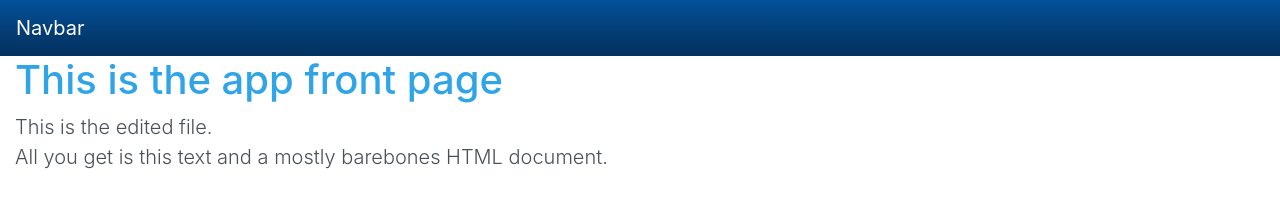
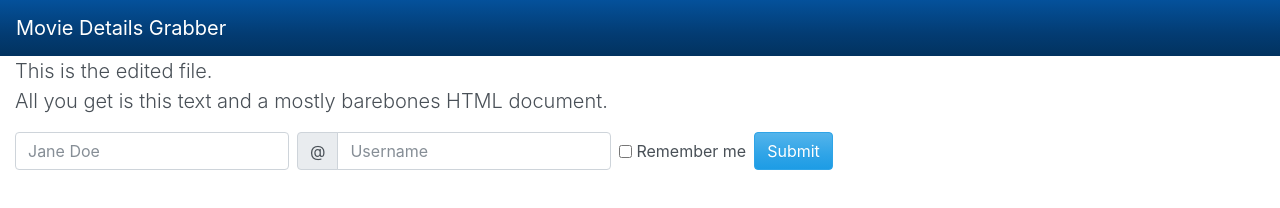
Before and after one commit to KryptonB/movie-details-finder, a plain HTML site: page index.html in a window 1280 px wide. Drawn offline with nearby package versions, Linux system fonts and the light colour scheme.

Commit message:
Added form to get user inputs

```diff
--- a/index.html
+++ b/index.html
@@ -17,7 +17,7 @@
   <body>
 
     <nav class="navbar navbar-expand-md navbar-dark bg-dark">
-      <a class="navbar-brand" href="#">Navbar</a>
+      <a class="navbar-brand" href="#">Movie Details Grabber</a>
       <button class="navbar-toggler" type="button" data-toggle="collapse" data-target="#navbarsExampleDefault" aria-controls="navbarsExampleDefault" aria-expanded="false" aria-label="Toggle navigation">
         <span class="navbar-toggler-icon"></span>
       </button>
@@ -27,8 +27,44 @@
     <main role="main" class="container-fluid">
 
       <div class="starter-template">
-        <h1>This is the app front page</h1>
+        <!-- <h1>This is the app front page</h1> -->
         <p class="lead">This is the edited file.<br> All you get is this text and a mostly barebones HTML document.</p>
+
+		<!-- <form class="form-inline" action="/action_page.php">
+		  <label for="email" class="mr-sm-2">Email address:</label>
+		  <input type="email" class="form-control mb-2 mr-sm-2" id="email">
+		  <label for="pwd" class="mr-sm-2">Password:</label>
+		  <input type="password" class="form-control mb-2 mr-sm-2" id="pwd">
+		  <div class="form-check mb-2 mr-sm-2">
+			<label class="form-check-label">
+			  <input class="form-check-input" type="checkbox"> Remember me
+			</label>
+		  </div>
+		  <button type="submit" class="btn btn-primary mb-2">Submit</button>
+		</form> -->
+
+		<form class="form-inline">
+  <label class="sr-only" for="inlineFormInputName2">Name</label>
+  <input type="text" class="form-control mb-2 mr-sm-2" id="inlineFormInputName2" placeholder="Jane Doe">
+
+  <label class="sr-only" for="inlineFormInputGroupUsername2">Username</label>
+  <div class="input-group mb-2 mr-sm-2">
+    <div class="input-group-prepend">
+      <div class="input-group-text">@</div>
+    </div>
+    <input type="text" class="form-control" id="inlineFormInputGroupUsername2" placeholder="Username">
+  </div>
+
+  <div class="form-check mb-2 mr-sm-2">
+    <input class="form-check-input" type="checkbox" id="inlineFormCheck">
+    <label class="form-check-label" for="inlineFormCheck">
+      Remember me
+    </label>
+  </div>
+
+  <button type="submit" class="btn btn-primary mb-2">Submit</button>
+</form>
+
       </div>
 
     </main><!-- /.container -->
```
